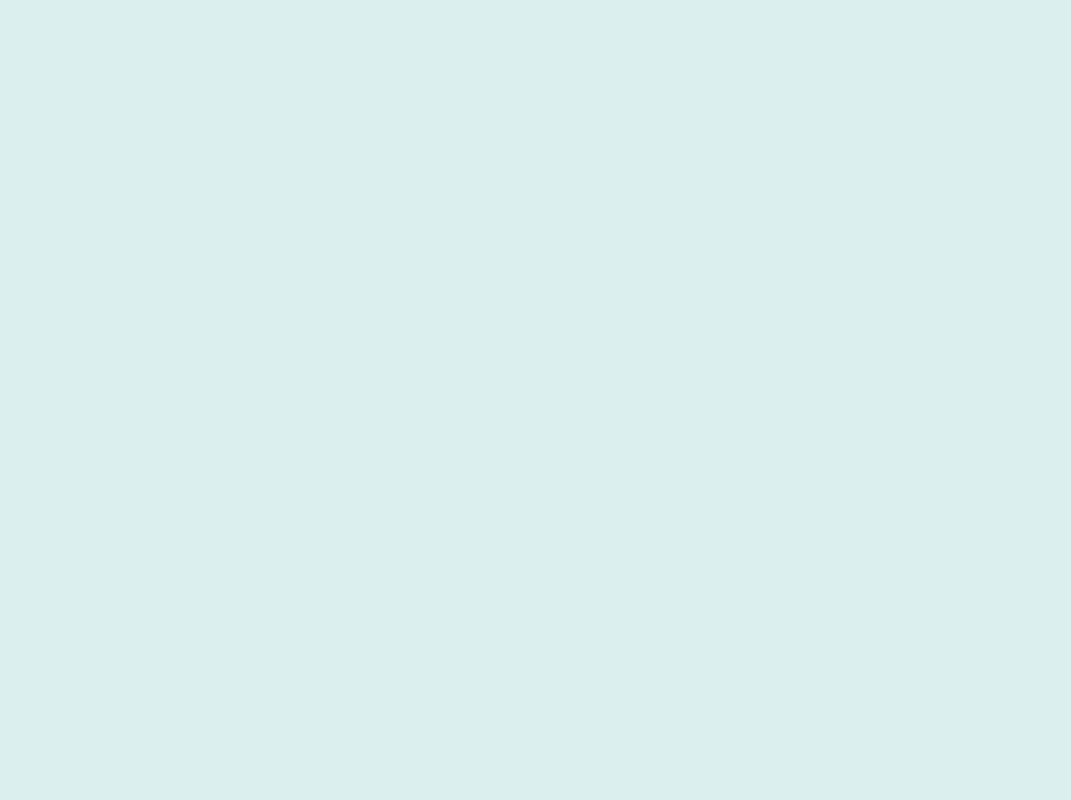
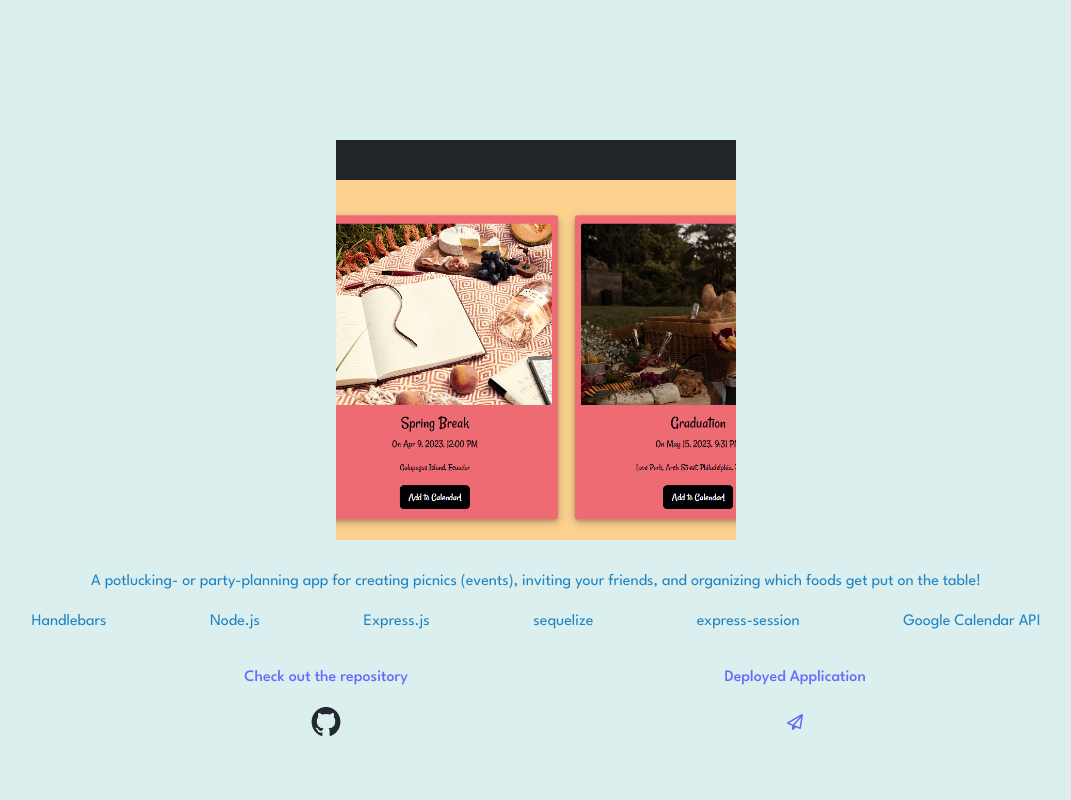
Before and after one commit to JoshEflin/portfolio-react, a React (Vite) app: page / in a window 1280 px wide. Shown: the part 1200-2000 px from the top of the page, without its empty margins (104-1175 px from the left). Before the commit the page ends 1367 px from the top, so only its background shows below. Built offline with nearby package versions, Linux system fonts and the light colour scheme.

Commit message:
added more project descriptions to array

```diff
--- a/src/App.tsx
+++ b/src/App.tsx
@@ -3,7 +3,6 @@
 import './App.css'
 import Welcome from './components/welcome'
 import Nav from './components/nav'
-import J from './components/svg'
 import data from './components/data/appCardData';
 import AppCard from './components/appCard'
 
@@ -16,7 +15,7 @@ export default function App() {
       <Nav />
       <Welcome />
 
-      <AppCard img= {data.img} description= {data.description}  techs = {data.techs}links = {data.links}/>
+      <AppCard data={data}/>
     </div >
   )
 }
--- a/src/components/appCard.tsx
+++ b/src/components/appCard.tsx
@@ -1,4 +1,4 @@
-// import dogCard from '../assets/bone-to-pick.png'
+ import dogCard from '../assets/bone-to-pick.png'
 import gitHubIcon from '../assets/github-mark.png'
 import data from './data/appCardData';
 import { Links, TechComponentProps } from './data/appCardData';
@@ -6,10 +6,10 @@ import React from 'react';
 
 
 
-const TechComponent: React.FC<TechComponentProps> = ( props ) => {
+const TechComponent: React.FC<{techs:string[]}> = ( {techs} ) => {
   return (
     <ul className = 'tech-list'>
-      {props.techs.map((tech, index) => (
+      {techs.map((tech, index) => (
         <li className='tech-list-item' key={index}>{tech}</li>
       ))}
     </ul>
@@ -42,18 +42,21 @@ const LinkComponent:React.FC<Links> =({github, deployed})=> {
   }
   // this makes one CARD, use state here, when user clicks, state is changes, and props for app card change
 
-export default function AppCard({ img, description, techs, links}:TechComponentProps) {
+export default function AppCard({data}:{data:TechComponentProps[]}) {
 
     return(
-        <div className='appCard'>
-        <img className = 'appCard-img'src ={img}/>
-        <p className = 'project-description'>{description}</p>
-        {/* {TechComponent(data)}
-        {LinkComponent(data.links)} */}
-        <TechComponent techs = {techs} img = '' description='' links= {{deployed:'', github:''}} />
-        <LinkComponent github ={links.github} deployed = {links.deployed} />
+    <>
+    {console.log (data)}
+      {data.map((proj: TechComponentProps, index)=>(
+        <div key ={index} className='appCard'>
+        <img className = 'appCard-img'src ={proj.img} />
+        <p className = 'project-description'>{proj.description}</p>
+        <TechComponent techs = {proj.techs} />
+        <LinkComponent github ={proj.links.github} deployed = {proj.links.deployed} />
 
         </div>
+        ))}
+    </>
     )
 
 }
--- a/src/components/data/appCardData.ts
+++ b/src/components/data/appCardData.ts
@@ -14,7 +14,7 @@ interface Links {
   techs: string[];
   links: Links
  }
- const data:TechComponentProps = {
+ const data:TechComponentProps[] = [{
      img:dogCard,
      description:"A front-end only dog adoption web-app that turns data from petfinder's API and apiNinja's Dog Breed API into trading cards",
      techs:['JQuery', 'Bulma', 'Adobe Express', 'Petfinder API', 'Dogs API', 'Coolors','Google Fonts', 'Font Awesome'],
@@ -22,6 +22,47 @@ interface Links {
              github:"https://github.com/JoshEflin/A-Bone-to-Pick",
              deployed:"https://josheflin.github.io/A-Bone-to-Pick/",
          }
- }
+ }, {
+    img:booboo,
+     description:"A potlucking- or party-planning app for creating picnics (events), inviting your friends, and organizing which foods get put on the table!",
+     techs:['Handlebars','Node.js','Express.js','sequelize','express-session','Google Calendar API',],
+     links: {
+             github:"https://github.com/JoshEflin/Hey-boo-boo",
+             deployed:"https://josheflin.github.io/Hey-boo-boo/",
+         }
+
+ },{
+    img:weatherApp,
+     description:"Five day outlook is a weather application that uses the fetch API, local storage and vanilla JS to get the forecast",
+     techs:['javascript','HTML','CSS','Open Weather API'],
+     links: {
+             github:"https://github.com/JoshEflin/five-day-outlook",
+             deployed:"https://josheflin.github.io/five-day-outlook/",
+         }
+ },{
+    img:jQueryCal,
+     description:"A simple calendar app made using JQuery and Bootstrap",
+     techs:['Bootstrap','JQuery'],
+     links: {
+             github:"https://github.com/JoshEflin/JQuery-Calendar",
+             deployed:"https://josheflin.github.io/JQuery-Calendar/",
+         }
+ },{
+    img:booboo,
+     description:"A potlucking- or party-planning app for creating picnics (events), inviting your friends, and organizing which foods get put on the table!",
+     techs:['Handlebars','Node.js','Express.js','sequelize','express-session','Google Calendar API',],
+     links: {
+             github:"https://github.com/JoshEflin/Hey-boo-boo",
+             deployed:"https://josheflin.github.io/Hey-boo-boo/",
+         }
+ },{
+    img:booboo,
+     description:"A potlucking- or party-planning app for creating picnics (events), inviting your friends, and organizing which foods get put on the table!",
+     techs:['Handlebars','Node.js','Express.js','sequelize','express-session','Google Calendar API',],
+     links: {
+             github:"https://github.com/JoshEflin/Hey-boo-boo",
+             deployed:"https://josheflin.github.io/Hey-boo-boo/",
+         }
+ }]
 export type {Links, TechComponentProps}
 export default data
```
Also changed, not shown: 5 other files (tests, documents, lock files or other folders).
